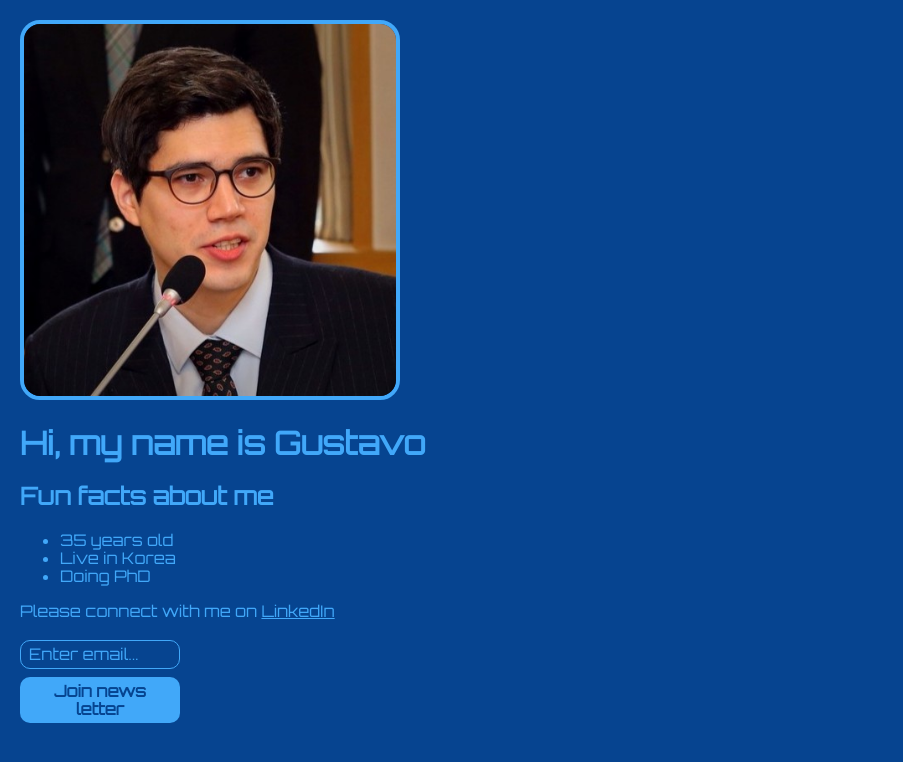
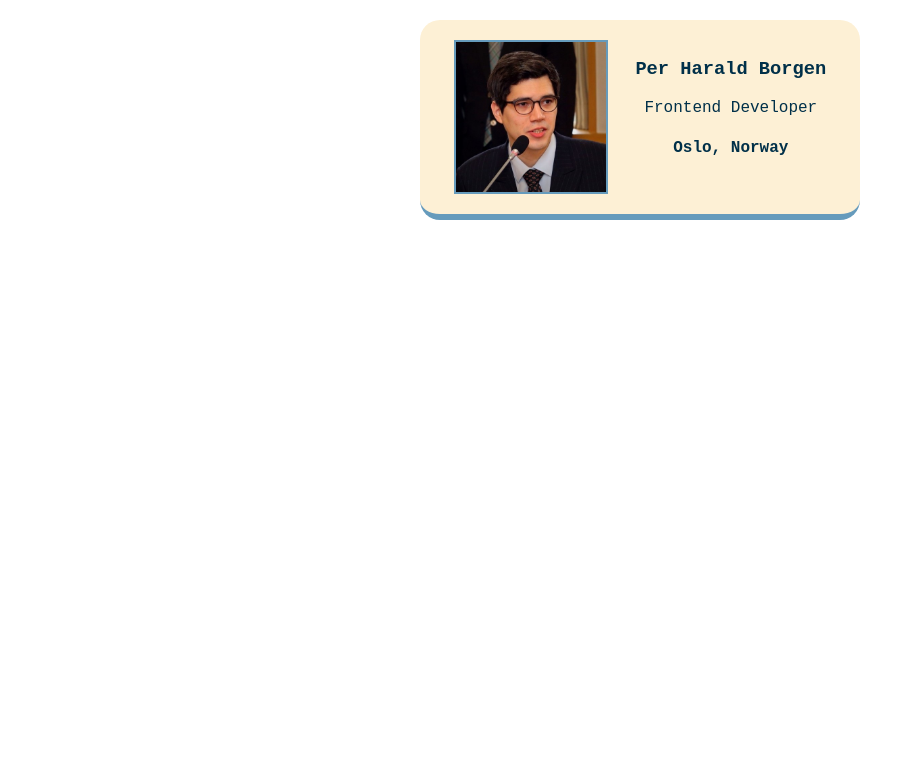
Before and after one commit to gustavors88/business-card, a website built with Vite: page index.html in a window 1280 px wide. Shown: the whole page, without its empty margins (0-903 px from the left). Built offline with nearby package versions, Linux system fonts and the light colour scheme; a web font is replaced by a local one.

Commit message:
Add files via upload

```diff
--- a/index.html
+++ b/index.html
@@ -1,25 +1,15 @@
-<!doctype html>
 <html>
     <head><link rel="stylesheet" href="https://cdnjs.cloudflare.com/ajax/libs/normalize/8.0.1/normalize.css">
         <link rel="stylesheet" href="styles.css" />
-        <link href="https://fonts.googleapis.com/css2?family=Bangers&family=Black+Ops+One&family=Creepster&family=La+Belle+Aurore&family=MedievalSharp&family=Orbitron&family=Rye&display=swap" rel="stylesheet">
-        <script src="index.js"></script>
     </head>
     <body>
-        <!--
-        Challenge 1:
-        Write the HTML for your personal website.
-        -->
-        <img src="face.jpg" alt="profile picture">
-        <h1>Hi, my name is Gustavo</h1>
-        <h2>Fun facts about me</h2>
-        <ul>
-            <li>35 years old</li>
-            <li>Live in Korea</li>
-            <li>Doing PhD</li>
-        </ul>
-        <p>Please connect with me on <a href="">LinkedIn</a></p>
-        <input type="text" placeholder="Enter email...">
-        <button>Join news letter</button>
+        <div class="card">
+            <img class="avatar" src="images/face.jpg">
+            <div >
+                <h3>Per Harald Borgen</h3>
+                <p>Frontend Developer</p>
+                <h4>Oslo, Norway</h4>
+            </div>
+        </div>
     </body>
 </html>
--- a/styles.css
+++ b/styles.css
@@ -1,76 +1,48 @@
-:root {
-    --superhero: 'Bangers', cursive;
-    --fantasy: 'MedievalSharp', cursive;
-    --space: 'Orbitron', sans-serif;
-    --military: 'Black Ops One', cursive;
-    --romantic: 'La Belle Aurore', cursive;
-    --scary: 'Creepster', cursive;
-    --cowboy: 'Rye', cursive;
-    --regular: sans-serif;
-    --fantasy: 'MedievalSharp', cursive;
-    --font: var(--regular);
-    --sharp: 0;
-    --soft: 10px;
-    --round: 100px;
-
-    --image: var(--soft);
-
-    --background: #f5f5f5;
-    --text: #222222;
-
-    --light: var(--background);
-    --dark: var(--text);
+body {
+    margin: 20px;
+    /*
+    Challenge:
+    Find a web safe font you like, and add it
+    to your card.
+    */
+    font-family: Courier New, Courier, monospace;
 }
 
-
-body, html {
-    margin: 0;
-    padding: 10px;
-    background: var(--background);
-    color: var(--text);
-    font-family: var(--font);
+.avatar {
+    width: 150px;
+    border: 2px solid #669bbc;
 }
 
-img {
-    width: 30%;
-    border-radius: calc(var(--image) * 2);
-    border: 4px solid var(--text);
+.card {
+    width: 400px;
+    margin: 0 auto;
+    padding: 20px;
+    display: flex;
+    justify-content: space-around;
+    text-align: center;
+    background: #fdf0d5;
+    color: #003049;
+    border-bottom: 6px solid #669bbc;
+    border-radius: 20px;
+    /*
+    Challenge:
+    Find a color palette you like on Coolors.co
+    and use it in your business card.
+     */
 }
 
-a {
-    color: var(--text);
+.border-blue {
+    border: 1px dotted blue;
 }
 
-input {
-    display: block;
-    margin: 20px 0 0;
-    width: 160px;
-    box-sizing: border-box;
-    padding: 4px 8px;
-    border-width: 1px;
-    border-style: solid;
-    border-color:  var(--text);
-    color: var(--text);
-    background: none;
-    border-radius: var(--image);
-    font-family: var(--font);
-}
-
-::placeholder {
-    color: var(--text);
-}
-
-button {
-    border-radius: var(--image);
-    padding: 5px 10px;
-    border: none;
-    background: var(--text);
-    color: var(--background);
-    font-weight: bold;
-    box-sizing: border-box;
-    display: block;
-    margin: 8px 0;
-    cursor: pointer;
-    font-family: var(--font);
-    width: 160px;
-}
+/*
+Stretch goals:
+Find other ways you can personalize
+the design of your business card, e.g.:
+- change the border(s)
+- add border radius
+- shuffle the layout
+- shadows        🤯
+- hover effects  🤯🤯
+- animations     🤯🤯🤯
+*/
```
Also changed, not shown: README.md, images/face.jpg (added).
